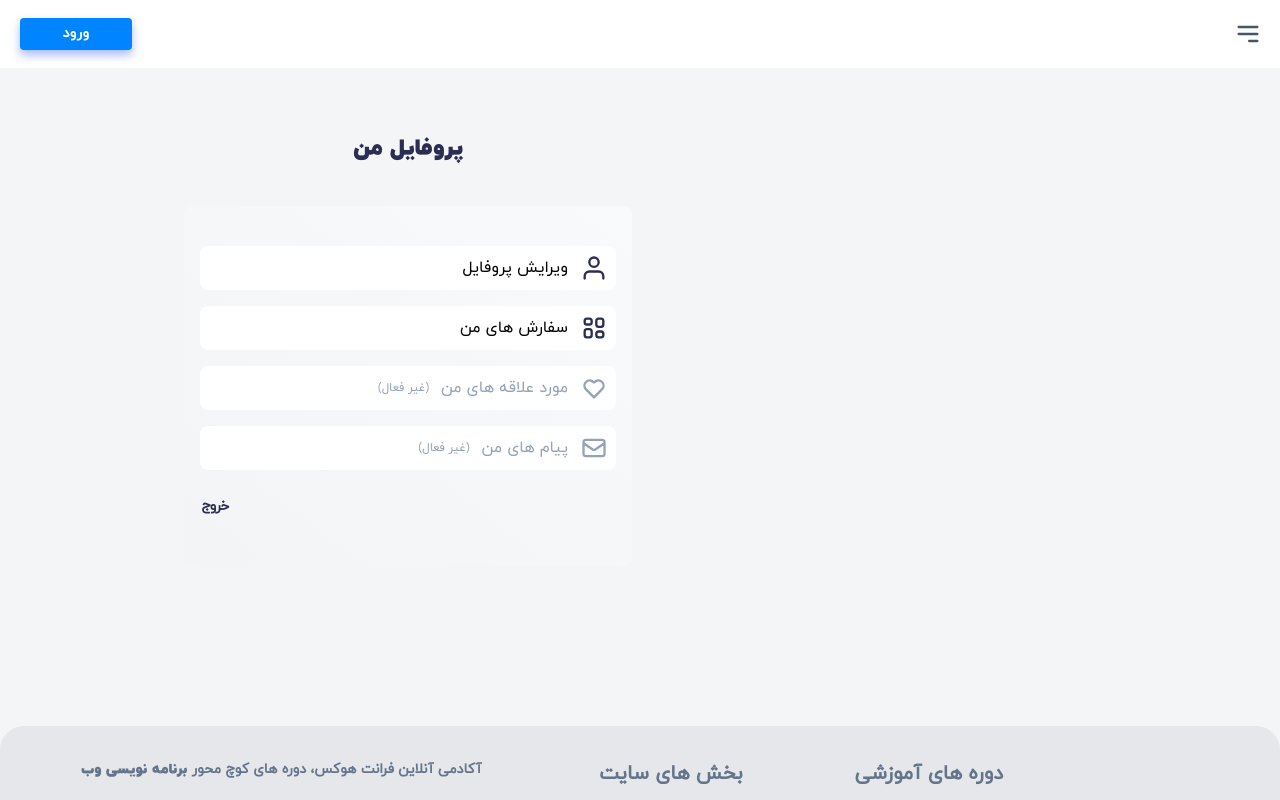
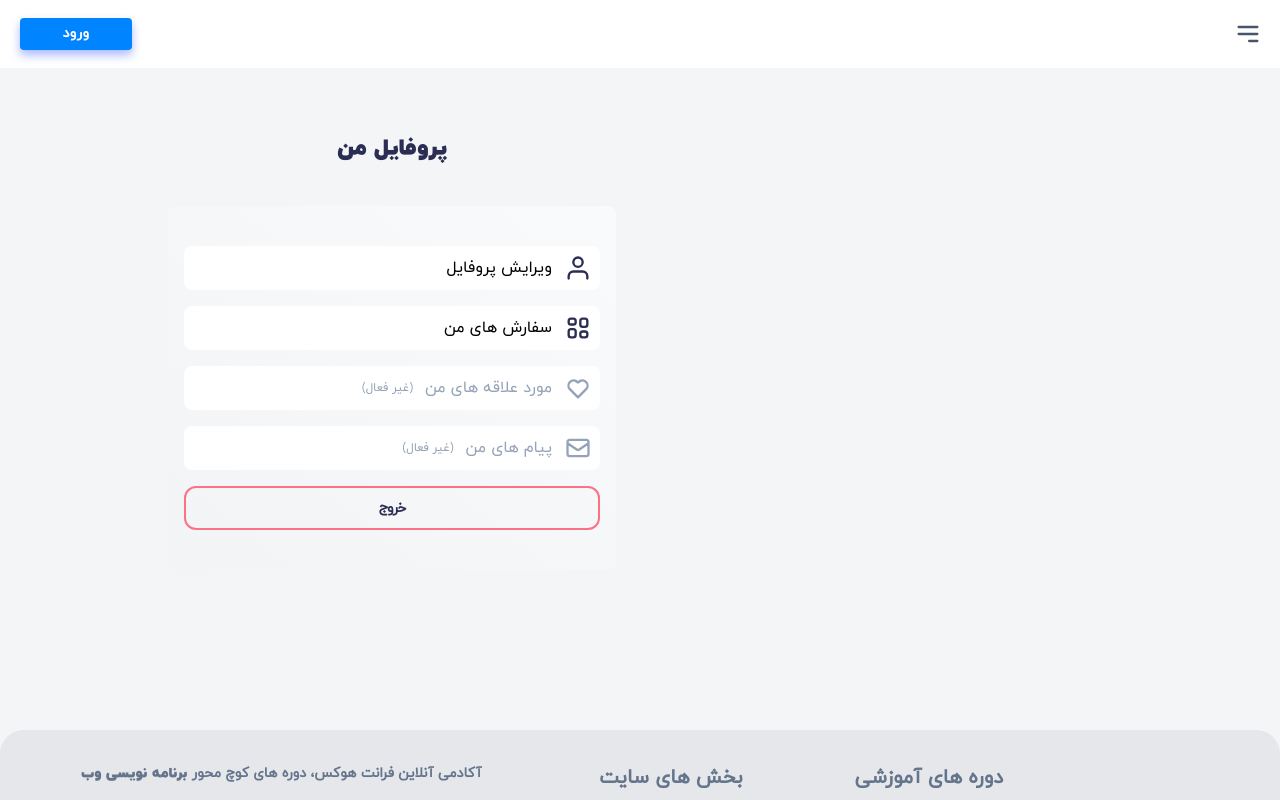
Before and after one commit to mostafa-tabrizian/digital-ecommerce, a Next.js app: page /profile in a window 1280 px wide. Shown: the top 800 px of the page. Built offline with nearby package versions, Linux system fonts and the light colour scheme; no server answers.

Commit message:
style logout buttin in profile page hover shadow profile buttons decrease 120 sec sms resend to 90 sec

```diff
--- a/src/app/(shop)/components/header/Profile.tsx
+++ b/src/app/(shop)/components/header/Profile.tsx
@@ -1,6 +1,6 @@
 'use client'
 
-import LogoutButton from '@/components/logout.button'
+import LogoutButton from '@/app/(shop)/profile/components/logout.button'
 import Avatar from '@mui/material/Avatar'
 import Popover from '@mui/material/Popover'
 import { useState } from 'react'
--- a/src/app/(shop)/course/[slug]/page.tsx
+++ b/src/app/(shop)/course/[slug]/page.tsx
@@ -58,7 +58,7 @@ const CourseDetail = async ({ params }: { params: { slug: string } }) => {
 
    return (
       <div className='m-3'>
-         <div className='bg-white space-y-8 my-10 py-5 px-3 rounded-xl'>
+         <div className='bg-white space-y-8 my-10 py-5 px-4 rounded-xl'>
             <div className='text-right'>
                <h1 className='text-slate-800 rtl font-extraBlack text-2xl mb-2'>{course?.name}</h1>
                <p className='text-slate-600 text-sm md:text-base leading-7 font-bold md:leading-8 mb-7'>
--- a/src/app/(shop)/layout.tsx
+++ b/src/app/(shop)/layout.tsx
@@ -7,7 +7,7 @@ export default function RootLayout({ children }: { children: React.ReactNode })
       <>
          <Header />
 
-         <main className='mb-24 mx-6 md:md-auto max-w-screen-md overflow-x-hidden'>{children}</main>
+         <main className='mb-24 mx-2 md:md-auto max-w-screen-md overflow-x-hidden'>{children}</main>
 
          <Footer />
       </>
--- /dev/null
+++ b/src/app/(shop)/profile/components/logout.button.tsx
@@ -0,0 +1,32 @@
+'use client'
+
+import CircularProgress from '@mui/material/CircularProgress'
+import { signOut } from 'next-auth/react'
+import { useState } from 'react'
+
+const LogoutButton = () => {
+   const [loading, setLoading] = useState(false)
+
+   const submitLogout = () => {
+      setLoading(true)
+      signOut({ callbackUrl: '/' })
+   }
+
+   return (
+      <>
+         {loading ? (
+            <CircularProgress className='text-rose-600' color='inherit' size={24} />
+         ) : (
+            <button
+               className='border-2 border-rose-400 hover:shadow-lg hover:shadow-rose-100 transition-all hover:border-rose-600 rounded-xl text-center w-full'
+               disabled={loading}
+               onClick={() => submitLogout()}
+            >
+               <span className='font-bold text-sm'>خروج</span>
+            </button>
+         )}
+      </>
+   )
+}
+
+export default LogoutButton
--- a/src/app/(shop)/profile/orders/page.tsx
+++ b/src/app/(shop)/profile/orders/page.tsx
@@ -2,7 +2,7 @@ import User from '@/lib/user'
 import Image from 'next/legacy/image'
 
 import { User as UserType, Order } from '@prisma/client'
-import DateFormat from '@/components/dateFormat'
+import DateFormat from '@/app/(shop)/components/dateFormat'
 
 type UserAndOrders = UserType & { orders?: OrderAndItems[] }
 type UserWithoutPasswordAndOrders = Omit<UserAndOrders, 'password'>
--- a/src/app/(shop)/profile/page.tsx
+++ b/src/app/(shop)/profile/page.tsx
@@ -1,4 +1,4 @@
-import LogoutButton from '@/components/logout.button'
+import LogoutButton from './components/logout.button'
 import User from '@/lib/user'
 import { Metadata } from 'next'
 import Link from 'next/link'
@@ -21,7 +21,7 @@ const Profile = async () => {
 
          <div className='px-4 py-10 from-gray-50 to-gray-100 bg-gradient-to-bl rounded-lg space-y-4 max-w-md mx-auto'>
             {user?.role == 'admin' ? (
-               <div className='bg-white rounded-lg py-2 px-2'>
+               <div className='bg-white rounded-lg py-2 px-2 hover:shadow-lg hover:shadow-blue-100 transition-all'>
                   <Link href='/admin'>
                      <div className='flex justify-end space-x-3 items-center'>
                         <span className='text-base text-black'>پنل ادمین</span>
@@ -50,7 +50,7 @@ const Profile = async () => {
                ''
             )}
 
-            <div className='bg-white rounded-lg py-2 px-2'>
+            <div className='bg-white rounded-lg py-2 px-2 hover:shadow-lg hover:shadow-blue-100 transition-all'>
                <Link href='/profile/edit'>
                   <div className='flex justify-end space-x-3 items-center'>
                      <span className='text-base text-black'>ویرایش پروفایل</span>
@@ -71,7 +71,7 @@ const Profile = async () => {
                </Link>
             </div>
 
-            <div className='bg-white rounded-lg py-2 px-2'>
+            <div className='bg-white rounded-lg py-2 px-2 hover:shadow-lg hover:shadow-blue-100 transition-all'>
                <Link href='profile/orders'>
                   <div className='flex justify-end space-x-3 items-center'>
                      <span className='text-base text-black'>سفارش های من</span>
--- a/src/app/api/auth/register/route.ts
+++ b/src/app/api/auth/register/route.ts
@@ -15,11 +15,11 @@ const getCodeData = async (mobileNumber: string) => {
 }
 
 const checkCodeExpiration = async (createdAt: Date) => {
-   const twoMins = 2 * 60 * 1000
+   const ninetySec = 90 * 1000
    const now = new Date().getTime()
    const createdAtDate = new Date(createdAt).getTime()
 
-   if ((now - createdAtDate) >= twoMins) return false
+   if ((now - createdAtDate) >= ninetySec) return false
    else return true
 }
 
```
Also changed, not shown: src/app/(shop)/components/header/logout.button.tsx (renamed from src/components/logout.button.tsx).
